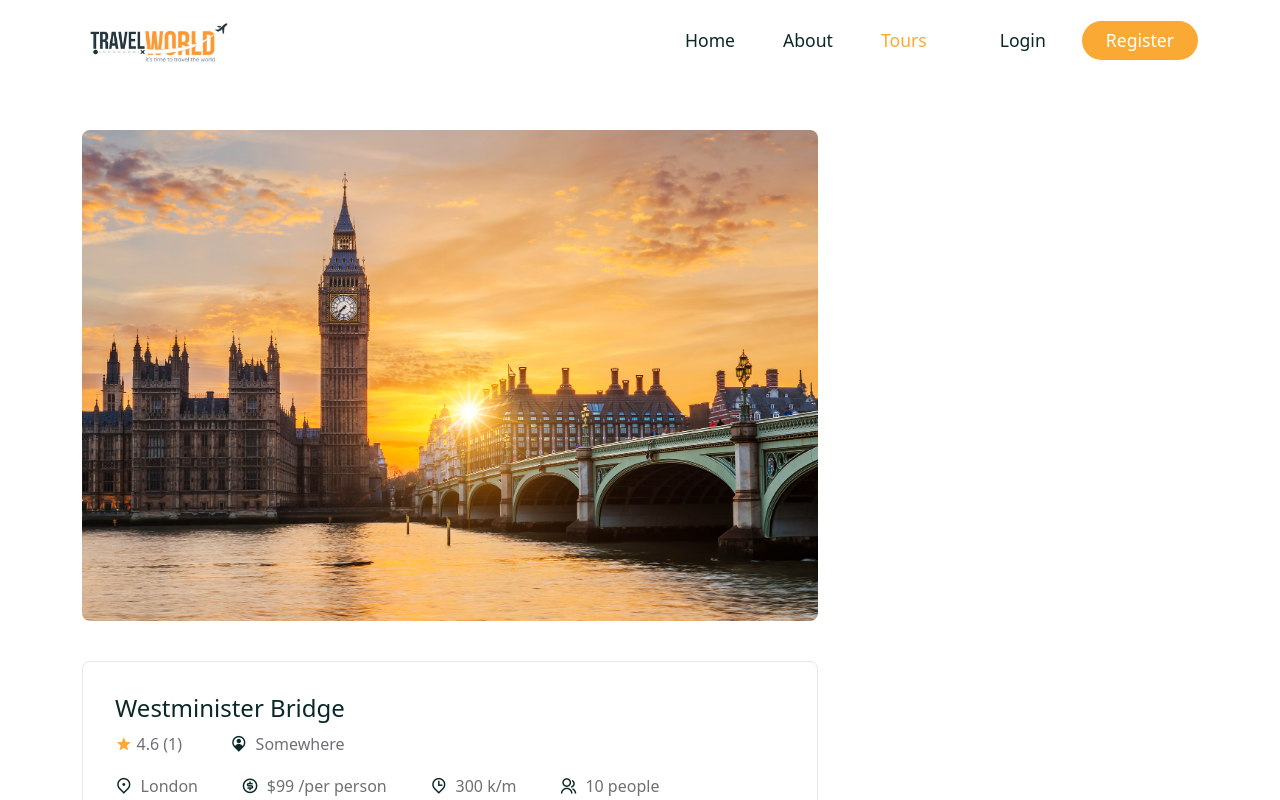
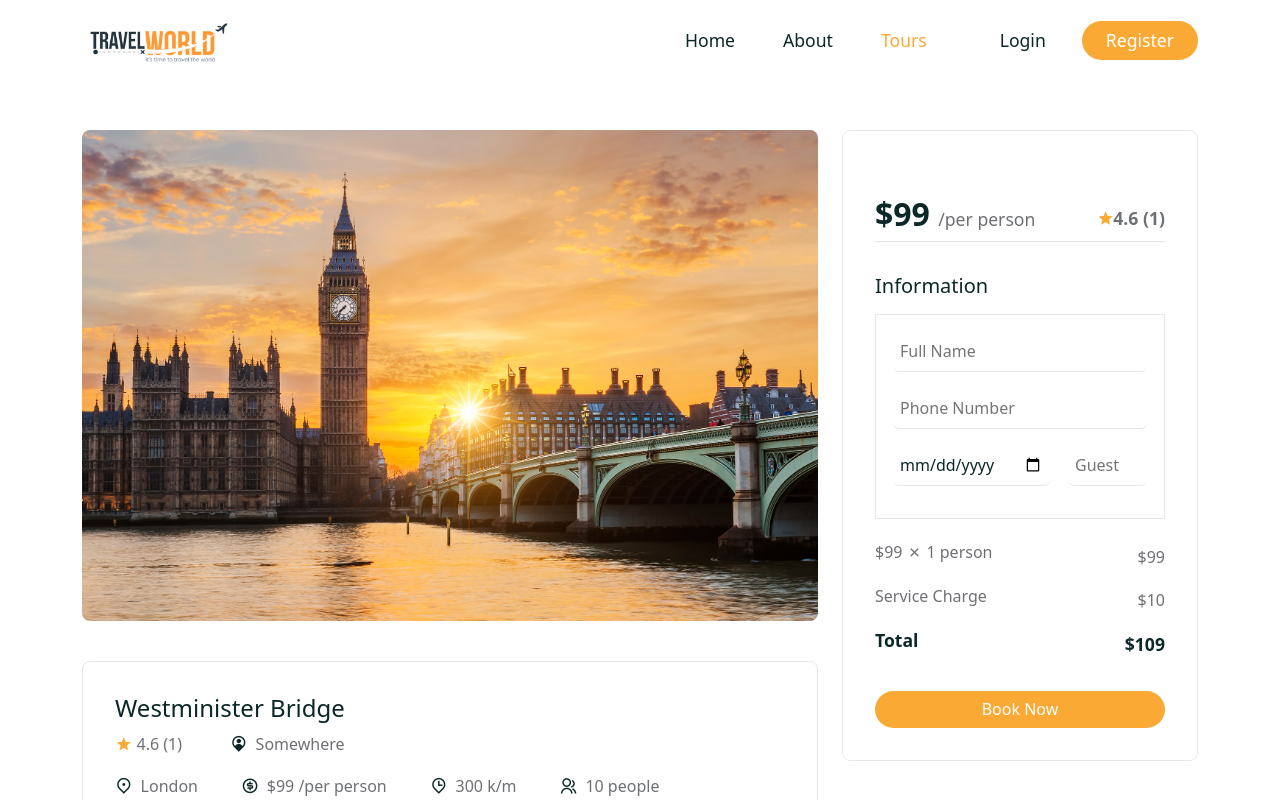
Before and after one commit to sweedalgharshi/tour-mern, a React (Create React App) app in the folder frontend/: page /tours/01 in a window 1280 px wide. Shown: the top 800 px of the page. Built offline with nearby package versions, Linux system fonts and the light colour scheme; a web font is replaced by a local one.

Commit message:
booking component part - 1

```diff
--- /dev/null
+++ b/frontend/src/components/Booking/Booking.jsx
@@ -0,0 +1,91 @@
+import "./booking.css";
+import { useState } from "react";
+import { Form, FormGroup, ListGroup, ListGroupItem, Button } from "reactstrap";
+
+function Booking({ tour, avgRating }) {
+  const { price, reviews } = tour;
+  const [credentials, setCredentials] = useState({
+    userId: "01",
+    userEmail: "abc@gmail.com",
+    fullName: "",
+    phone: "",
+    guestSize: 1,
+    bookAt: "",
+  });
+
+  const handleChange = (e) => {
+    setCredentials((prev) => ({ ...prev, [e.target.id]: e.target.value }));
+  };
+  return (
+    <div className="booking">
+      <div className="booking__top d-flex align-items-center justify-content-between">
+        <h3>
+          ${price} <span>/per person</span>
+        </h3>
+        <span className="tour__rating d-flex align-items-center">
+          <i className="ri-star-s-fill"></i>
+          {avgRating === 0 ? null : avgRating} ({reviews?.length})
+        </span>
+      </div>
+
+      {/*  ================= Booking Form */}
+      <div className="booking__form">
+        <h5>Information</h5>
+        <Form className="booking__info-form">
+          <FormGroup>
+            <input
+              type="text"
+              placeholder="Full Name"
+              id="fullName"
+              required
+              onChange={handleChange}
+            />
+          </FormGroup>
+          <FormGroup>
+            <input
+              type="number"
+              placeholder="Phone Number"
+              id="phone"
+              required
+              onChange={handleChange}
+            />
+          </FormGroup>
+          <FormGroup className="d-flex align-items-center gap-3">
+            <input type="date" placeholder="" id="bookAt" required onChange={handleChange} />
+            <input
+              type="number"
+              placeholder="Guest"
+              id="guestSize"
+              required
+              onChange={handleChange}
+            />
+          </FormGroup>
+        </Form>
+      </div>
+      {/*  ================= Booking Form END */}
+
+      {/* =========== Booking Bottom ========= */}
+      <div className="booking__bottom">
+        <ListGroup>
+          <ListGroupItem className="border-0 px-0">
+            <h5 className="d-flex align-items-center gap-1">
+              ${price} <i className="ri-close-line"></i> 1 person
+            </h5>
+            <span>${price}</span>
+          </ListGroupItem>
+          <ListGroupItem className="border-0 px-0">
+            <h5>Service Charge</h5>
+            <span>$10</span>
+          </ListGroupItem>
+          <ListGroupItem className="border-0 px-0 total">
+            <h5>Total</h5>
+            <span>$109</span>
+          </ListGroupItem>
+        </ListGroup>
+
+        <Button className="btn primary__btn w-100 mt-4">Book Now</Button>
+      </div>
+    </div>
+  );
+}
+export default Booking;
--- /dev/null
+++ b/frontend/src/components/Booking/booking.css
@@ -0,0 +1,84 @@
+.booking {
+  padding: 2rem;
+  border-radius: 0.5rem;
+  border: 1px solid rgb(229, 231, 235);
+  position: sticky;
+  top: 80px;
+}
+
+.booking__top h3 {
+  font-size: 2rem;
+  font-weight: 700;
+}
+
+.booking__top h3 span {
+  font-size: 1.1rem;
+  font-weight: 400;
+  color: var(--text-color);
+}
+
+.booking__top span {
+  font-size: 1.1rem;
+  font-weight: 600;
+  color: var(--text-color);
+}
+
+.booking__top span i {
+  color: var(--secondary-color);
+}
+
+.booking__top {
+  padding-top: 2rem;
+  border-bottom: 1px solid rgb(229, 231, 235);
+}
+
+.booking__form {
+  padding-top: 2rem;
+}
+
+.booking__form h5 {
+  margin-bottom: 1rem;
+}
+
+.booking__form input {
+  width: 100%;
+  padding: 0.5rem;
+  border-radius: 0.5rem;
+  color: var(--heading-color);
+  font-size: 1rem;
+  border: none;
+  border-bottom: 1px solid rgb(229, 231, 235);
+}
+
+.booking__form input:focus {
+  outline: none;
+}
+
+.booking__info-form {
+  padding: 1rem;
+  border: 1px solid rgb(229, 231, 235);
+}
+
+.booking__bottom li {
+  display: flex;
+  align-items: center;
+  justify-content: space-between;
+}
+
+.booking__bottom li h5,
+.booking__bottom li span {
+  font-size: 1rem;
+  color: var(--text-color);
+  font-weight: 500;
+}
+
+.booking__bottom {
+  margin-top: 1rem;
+}
+
+.total h5,
+.total span {
+  color: var(--heading-color) !important;
+  font-weight: 700 !important;
+  font-size: 1.1rem !important;
+}
--- a/frontend/src/pages/TourDetail.jsx
+++ b/frontend/src/pages/TourDetail.jsx
@@ -7,6 +7,7 @@
 import calculateAvgRating from "../utils/avgRating";
 
 import avatar from "../assets/images/avatar.jpg";
+import Booking from "../components/Booking/Booking";
 
 function TourDetail() {
   const { id } = useParams();
@@ -45,7 +46,7 @@
                 <div className="d-flex align-items-center gap-5">
                   <span className="d-flex align-items-center gap-1">
                     <i className="ri-star-s-fill" style={{ color: "var(--secondary-color)" }}></i>
-                    {calculateAvgRating === 0 ? null : avgRating}
+                    {avgRating === 0 ? null : avgRating}
                     {totalRating === 0 ? "Not Rated" : <span>({reviews.length})</span>}
                   </span>
 
@@ -135,7 +136,9 @@
             </div>
           </Col>
 
-          <Col lg="4"></Col>
+          <Col lg="4">
+            <Booking tour={tour} avgRating={avgRating} />
+          </Col>
         </Row>
       </Container>
     </section>
```
